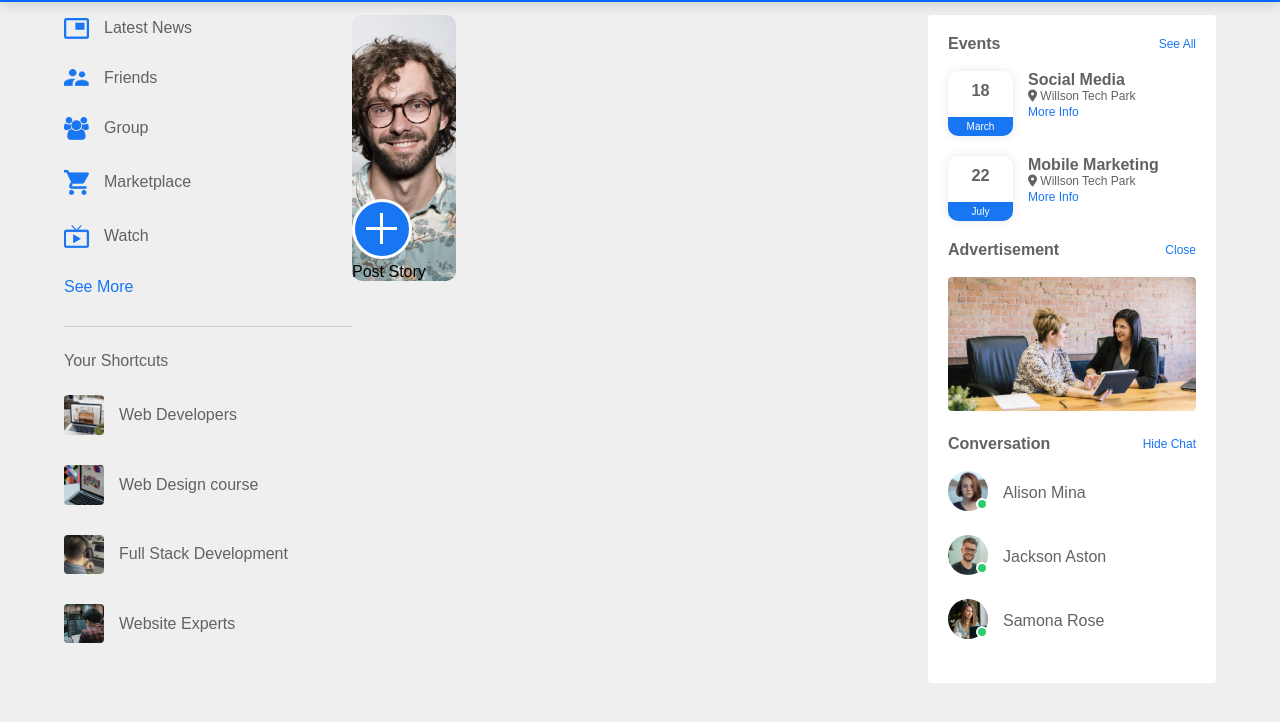
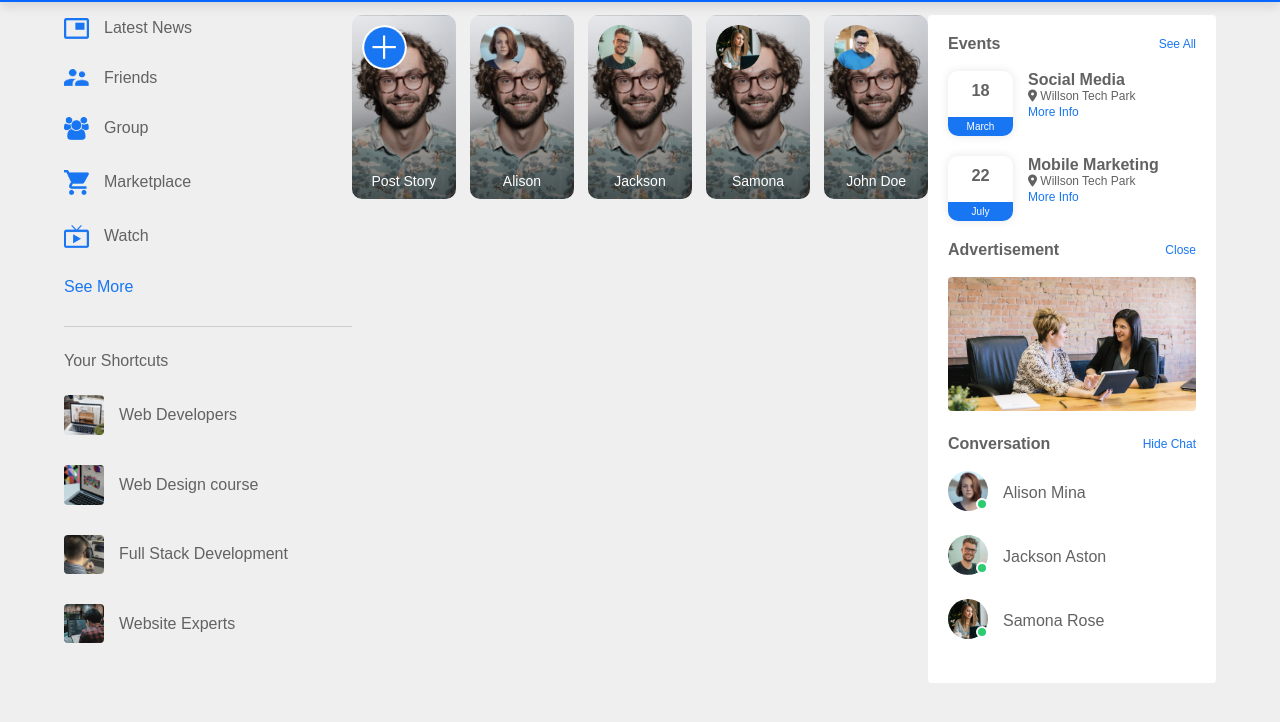
Before and after one commit to uzzal71/html-css-design, a plain HTML site: page socialbook/index.html in a window 1280 px wide. Shown: the part 52-774 px from the top of the page. Drawn offline with Linux system fonts and the light colour scheme.

Commit message:
socialbook

```diff
--- a/socialbook/index.html
+++ b/socialbook/index.html
@@ -54,6 +54,22 @@
                 <div class="story">
                     <img src="images/upload.png" alt="upload" />
                     <p>Post Story</p>
+                </div>
+                <div class="story">
+                    <img src="images/member-1.png" alt="upload" />
+                    <p>Alison</p>
+                </div>
+                <div class="story">
+                    <img src="images/member-2.png" alt="upload" />
+                    <p>Jackson</p>
+                </div>
+                <div class="story">
+                    <img src="images/member-3.png" alt="upload" />
+                    <p>Samona</p>
+                </div>
+                <div class="story">
+                    <img src="images/member-4.png" alt="upload" />
+                    <p>John Doe</p>
                 </div>
             </div>
         </div>
--- a/socialbook/style.css
+++ b/socialbook/style.css
@@ -252,9 +252,26 @@ nav {
     flex-basis: 18%;
     padding-top: 32%;
     position: relative;
-    background-image: url(images/status-1.png);
+    background-image: linear-gradient(transparent, rgba(0 0,0,0.5)), url(images/status-1.png);
     background-position: center;
     background-size: cover;
     border-radius: 10px;
+}
 
+.story img {
+    position: absolute;
+    width: 45px;
+    border-radius: 50%;
+    top: 10px;
+    left: 10px;
+    border-radius: 5px solid #626262;
 }
+
+.story p {
+    position: absolute;
+    bottom: 10px;
+    width: 100%;
+    text-align: center;
+    color: #fff;
+    font-size: 14px;
+}
```
